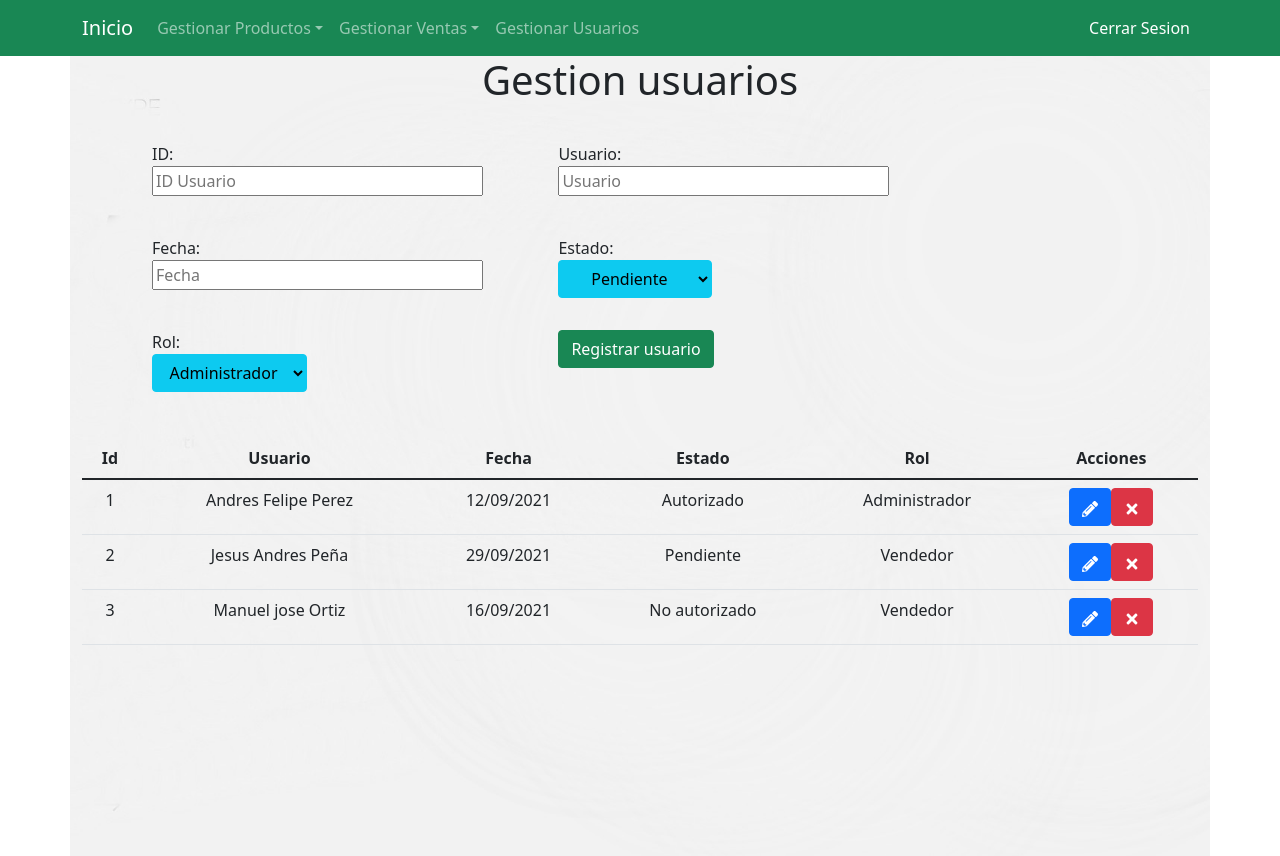
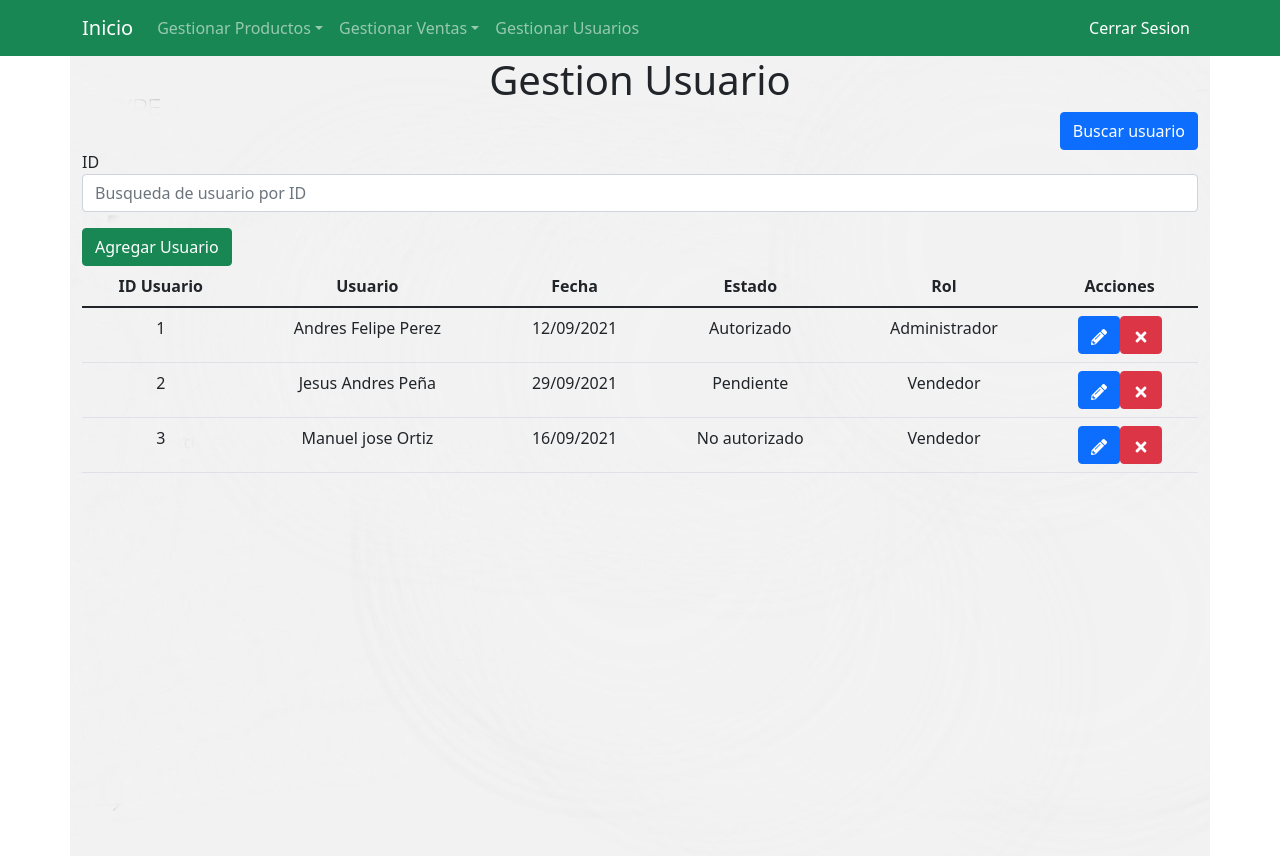
Before and after one commit to crosero0421/winningteam, a React (Create React App) app: page /GestionarUsuario in a window 1280 px wide. Built offline with nearby package versions, Linux system fonts and the light colour scheme.

Commit message:
Creacion del modal en gestion de usuario

```diff
--- a/src/gestion usuarios/pages/GestionarUsuario.js
+++ b/src/gestion usuarios/pages/GestionarUsuario.js
@@ -1,10 +1,10 @@
 import React from 'react';
-import Table from 'react-bootstrap/Table';
 import './GestionarUsuario.css';
-import { Container,Button,FormGroup } from 'react-bootstrap';
 import { FaPencilAlt, FaTimes } from 'react-icons/fa';
 import Form from 'react-bootstrap/Form'
 import 'bootstrap/dist/css/bootstrap.min.css';
+import { Table, Button, Container, Modal, ModalHeader, ModalBody, FormGroup, ModalFooter } from "reactstrap";
+
 
 
 const data = [
@@ -23,82 +23,70 @@ class GestionarUsuario extends React.Component{
     modalInsertar: false
 };
 
+handleChange =(e)=>{
+
+  this.setState({
+  form: {
+
+      ...this.state.form,
+      [e.target.name]: e.target.value,
+
+   }
+
+ });
+
+}
+
+mostrarModalInsertar=()=>{
+ this.setState({modalInsertar:true});
+}
+
+ocultarModalInsertar=()=>{
+   this.setState({modalInsertar:false});
+ }
+
+
+insertar= ()=>{
+
+   var valorNuevo= {...this.state.form};
+   valorNuevo.Id=this.state.data.length+1;
+   valorNuevo.Estado = document.getElementById("estado").value;
+   valorNuevo.Rol = document.getElementById("rol").value
+   var lista= this.state.data;
+   lista.push(valorNuevo);
+   this.setState({ modalInsertar: false, data: lista });
+
+
+ }
+
    render(){
     return (
+
       <div>
-
             <Container className="body">
-      <h1 className="text-center">Gestion usuarios</h1>
-        <div className="formulario">
+            <h1 className="text-center">Gestion Usuario</h1>
             <form>
                 <p>
-              <div>
-              <label htmlfor="nombre">ID:</label>
-              </div>
-              <div className="ID producto">
-              <input type="text" placeholder="ID Usuario" className="mb-4" size="30" />
-              </div>
-            </p>
-
-            <p>
-              <div>
-              <label htmlfor="nombre">Usuario:</label>
+                <div className="d-grid gap-2 d-md-flex justify-content-md-end">
+                <Button className ="" color="primary" >Buscar usuario</Button>
                  </div>
                 <div>
-              <input type="text" placeholder="Usuario" className="mb-4" size="30" />
+                <label>ID</label>
                 </div>
+                  <Form.Control type="text" placeholder="Busqueda de usuario por ID" />
                 </p>
+            </form>
+            <Button color="success" onClick={()=>this.mostrarModalInsertar()}>Agregar Usuario</Button>
 
-            <p>
-              <div>
-              <label htmlfor="nombre">Fecha:</label>
-              </div>
-              <div>
-              <input type="text" placeholder="Fecha" className="mb-4" size="30" />
-              </div>
-            </p>
 
-             <p>
-             <FormGroup>
-                <div>
-                <label>Estado:</label>
-                </div>
-                <select id="estado" className="btn btn-info dropdown-toggle" >
-                  <option className="btn btn-danger dropdown-toggle" value="Pendiente">Pendiente</option>
-                  <option className="btn btn-success dropdown-toggle" value="Autorizado">Autorizado</option>
-                  <option className="btn btn-file dropdown-toggle" value="No autorizado">No autorizado</option>
-                </select>
-              </FormGroup>
-            </p>
-
-            <p>
-              <FormGroup>
-                <div>
-                <label>Rol:</label>
-                </div>
-                <select id="estado" className="btn btn-info dropdown-toggle" >
-                  <option className="btn btn-danger dropdown-toggle" value="Administrador">Administrador</option>
-                  <option className="btn btn-success dropdown-toggle" value="Vendedor">Vendedor</option>
-                </select>
-              </FormGroup>
-            </p>
-            <div className="button">
-            <button type="button"  class="btn btn-success">Registrar usuario</button>
-            </div>
-          </form>
-        </div>
-      <React.Fragment>
-            <Table fluid>
-              <thead>
-                <tr>
-                  <th className="text-center">Id</th>
+            <Table>
+                <thead><tr><th className="text-center">ID Usuario</th>
                 <th className="text-center">Usuario</th>
                 <th className="text-center">Fecha</th>
                 <th className="text-center">Estado</th>
                 <th className="text-center">Rol</th>
                 <th className="text-center">Acciones</th>
-                </tr>
-              </thead>
+                </tr></thead>
                 <tbody>
                     {this.state.data.map((elemento)=>(
                         <tr>
@@ -108,14 +96,79 @@ class GestionarUsuario extends React.Component{
                             <td className="text-center">{elemento.Estado}</td>
                             <td className="text-center">{elemento.Rol}</td>
                             <td className="text-center" ><Button className="text-center" color="primary"><FaPencilAlt /> </Button>
-                            <Button className="btn btn-danger "color="danger"><FaTimes/></Button></td>
+                            <Button color="danger"><FaTimes /> </Button></td>
                         </tr>
                     ))}
                 </tbody>
             </Table>
-          </React.Fragment>
             </Container>
+            <Modal isOpen={this.state.modalInsertar}>
+                <ModalHeader>
+                    <div>
+                        <h3>Registrar Usuario</h3>
                     </div>
+                </ModalHeader>
+                <ModalBody>
+                    <FormGroup>
+                        <div>
+                        <label>Id usuario:</label>
+                        </div>
+                        <input className="Form-control" readOnly name="Id" type="text"  value = {this.state.data.length+1}/>
+                    </FormGroup>
+
+                    <FormGroup>
+                        <div>
+                        <label>Usuario:</label>
+                        </div>
+                        <input className="Form-control" name="Usuario" type="text" onChange={this.handleChange} />
+
+                     </FormGroup>
+
+                    <FormGroup>
+                        <div>
+                        <label>Fecha:</label>
+                        </div>
+                        <input className="Form-control" name="Fecha" type="text" onChange={this.handleChange} />
+                    </FormGroup>
+
+                    <FormGroup>
+                        <p>
+                        <div>
+                        <label>Estado:</label>
+                        </div>
+                        <select id="estado" className="btn btn-info dropdown-toggle" >
+                            <option className="btn btn-danger dropdown-toggle" value="Pendiente">Pendiente</option>
+                            <option className="btn btn-success dropdown-toggle" value="Autorizado">Autorizado</option>
+                            <option className="btn btn-success dropdown-toggle" value="No autorizado">No utorizado</option>
+
+                        </select>
+                        </p>
+
+                    </FormGroup>
+
+
+
+                    <FormGroup>
+                        <p>
+                        <div>
+                        <label>Rol:</label>
+                        </div>
+                        <select id="rol" className="btn btn-info dropdown-toggle" >
+                            <option className="btn btn-danger dropdown-toggle" value="Administrador">Administrador</option>
+                            <option className="btn btn-success dropdown-toggle" value="Vendedor">Vendedor</option>
+                        </select>
+                        </p>
+
+                    </FormGroup>
+                </ModalBody>
+                <ModalFooter>
+                    <Button color="success" onClick={()=>this.insertar()}>Agregar Usuario</Button>
+                    <Button color="danger" onClick={()=>this.ocultarModalInsertar()}>Cancelar</Button>
+                </ModalFooter>
+
+            </Modal>
+        </div>
+
     )
   }
 }
```
Also changed, not shown: 1 other file (tests, documents, lock files or other folders). Lines whose indentation alone changed are shown as unchanged.
